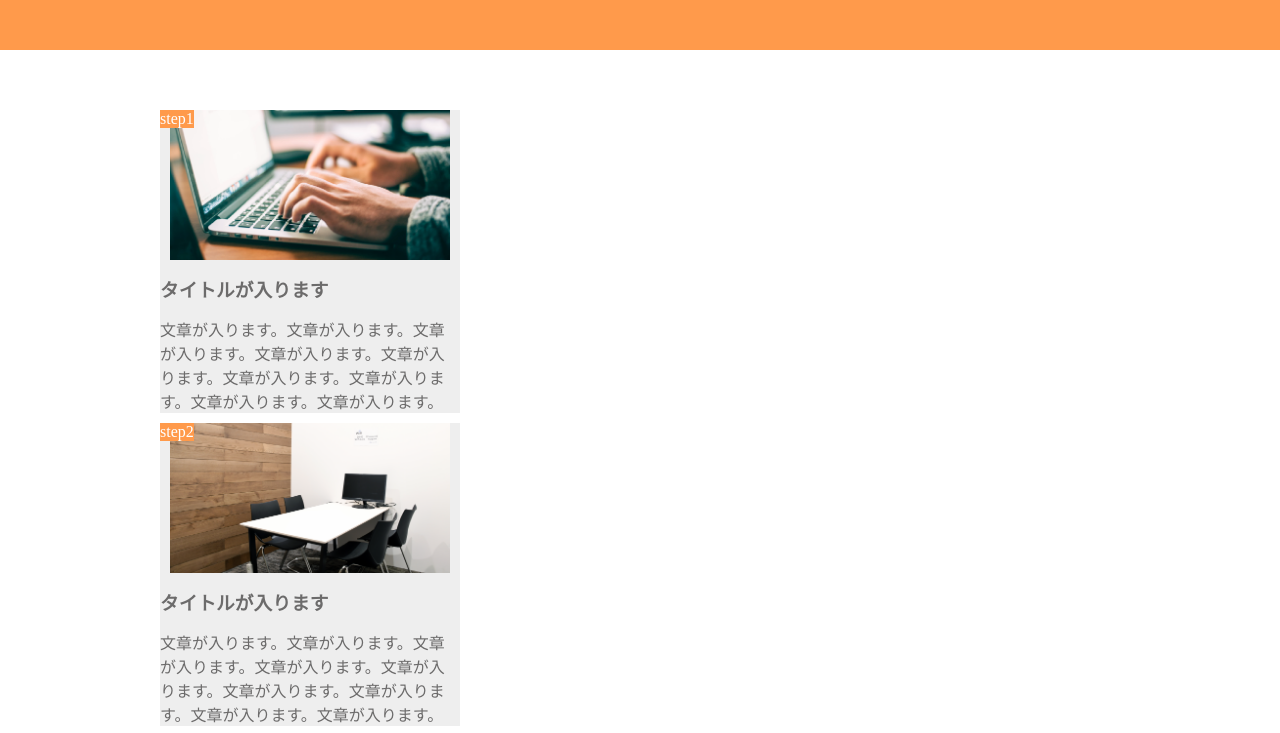
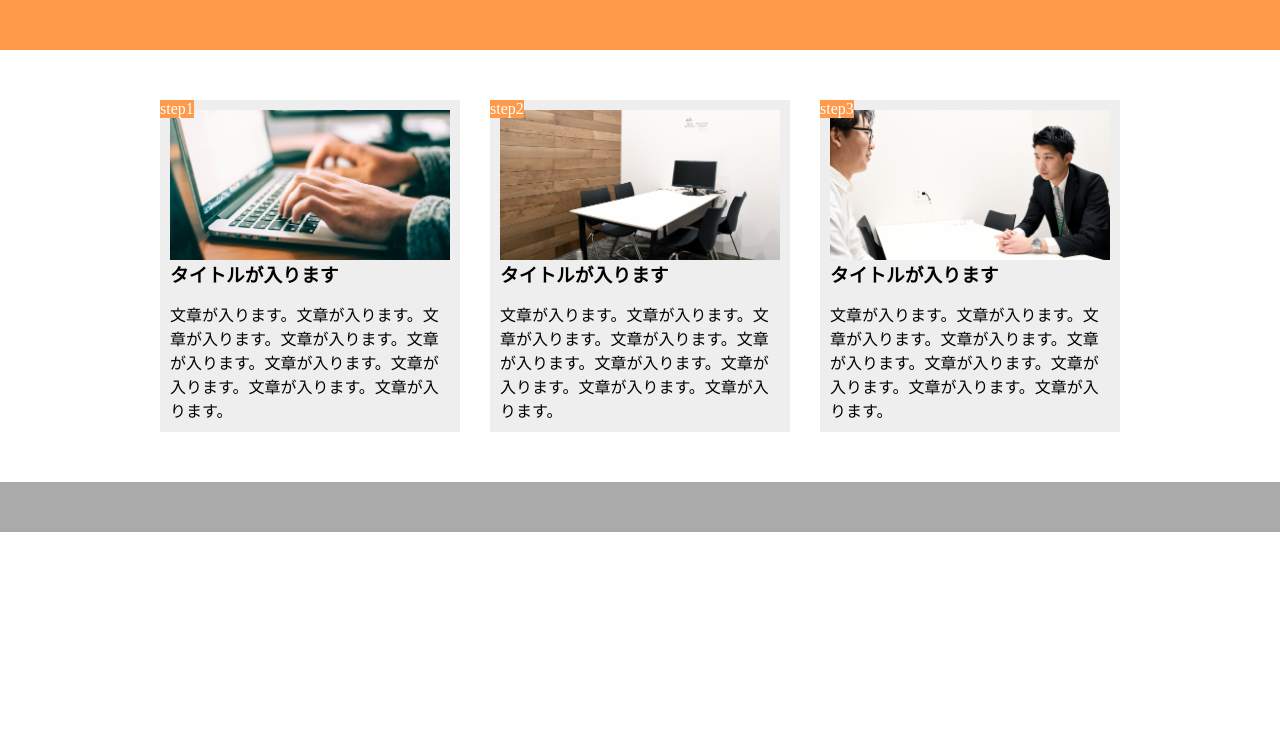
Before and after one commit to Roger3104/HTML, a plain HTML site: page Chapter9_exercise/chapter9.html in a window 1280 px wide. Shown: the top 733 px of the page. Drawn offline with Linux system fonts and the light colour scheme.

Commit message:
[Finish] 1-9

```diff
--- a/Chapter9_exercise/chapter9.css
+++ b/Chapter9_exercise/chapter9.css
@@ -1,9 +1,7 @@
-/* ブラウザがそれぞれ持っているCSSをリセットするための記述 */
 * {
   margin: 0;
   padding: 0;
   box-sizing: border-box;
-  color: #6c6b6b;
 }
 
 header{
@@ -15,13 +13,18 @@ main{
   margin: 50px auto;
   width: 960px;
   display: flex;
-  align-items: center;
 }
 
 .box {
     width: 300px;
     background-color: #EEEEEE;
     position: relative;
+    margin-right: 30px;
+    padding: 10px;
+}
+
+.box:last-child{
+  margin-right: 0;
 }
 
 .box-title{
@@ -32,15 +35,7 @@ main{
   height: 150px;
   background-size: cover;
   background-position: bottom;
-  margin: 10px 10px 15px;
 }
-
-.box-image:nth-child(2){
-  padding-right: 30px;
-  padding-left: 30px;
-}
-
-
 
 .image1{
   background-image: url(img/flow01.png);
@@ -59,7 +54,7 @@ main{
   top:0;
   left: 0;
   background-color: #FF9A4B;
-  color: white;
+  color: #fff;
 }
 
 footer{
--- a/Chapter9_exercise/chapter9.html
+++ b/Chapter9_exercise/chapter9.html
@@ -11,8 +11,7 @@
     <header>
     </header>
     <main>
-      <div class="box-list">
-        <div class="box">
+       <div class="box">
           <div class="box-image image1" ></div>
           <p class="box-step">step1</p>
           <h3 class="box-title">タイトルが入ります</h3>
@@ -30,7 +29,6 @@
           <h3 class="box-title">タイトルが入ります</h3>
           <p class="box-text">文章が入ります。文章が入ります。文章が入ります。文章が入ります。文章が入ります。文章が入ります。文章が入ります。文章が入ります。文章が入ります。</p>
         </div>
-      </div>
     </main>
     <footer>
     </footer>
```
